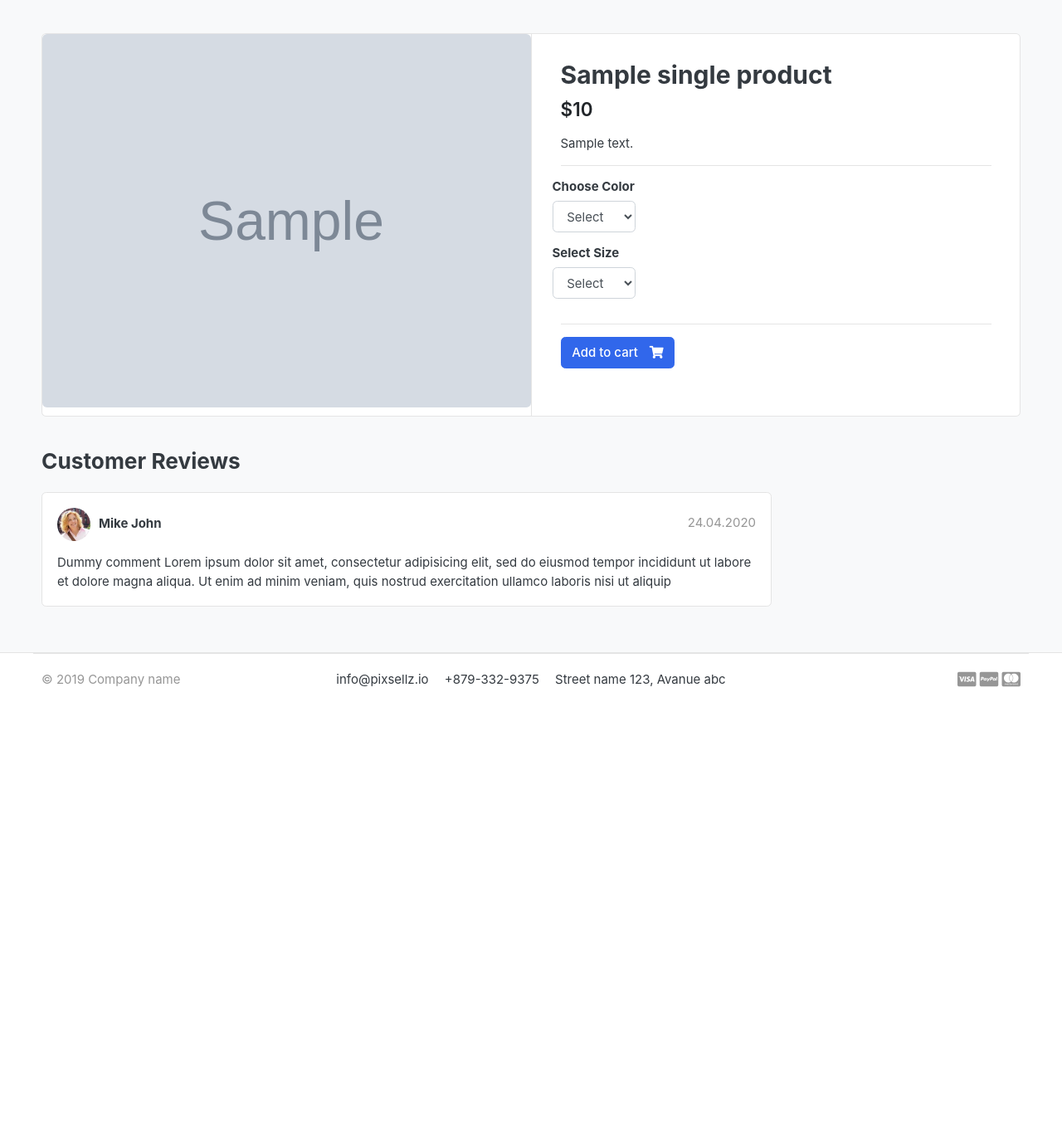
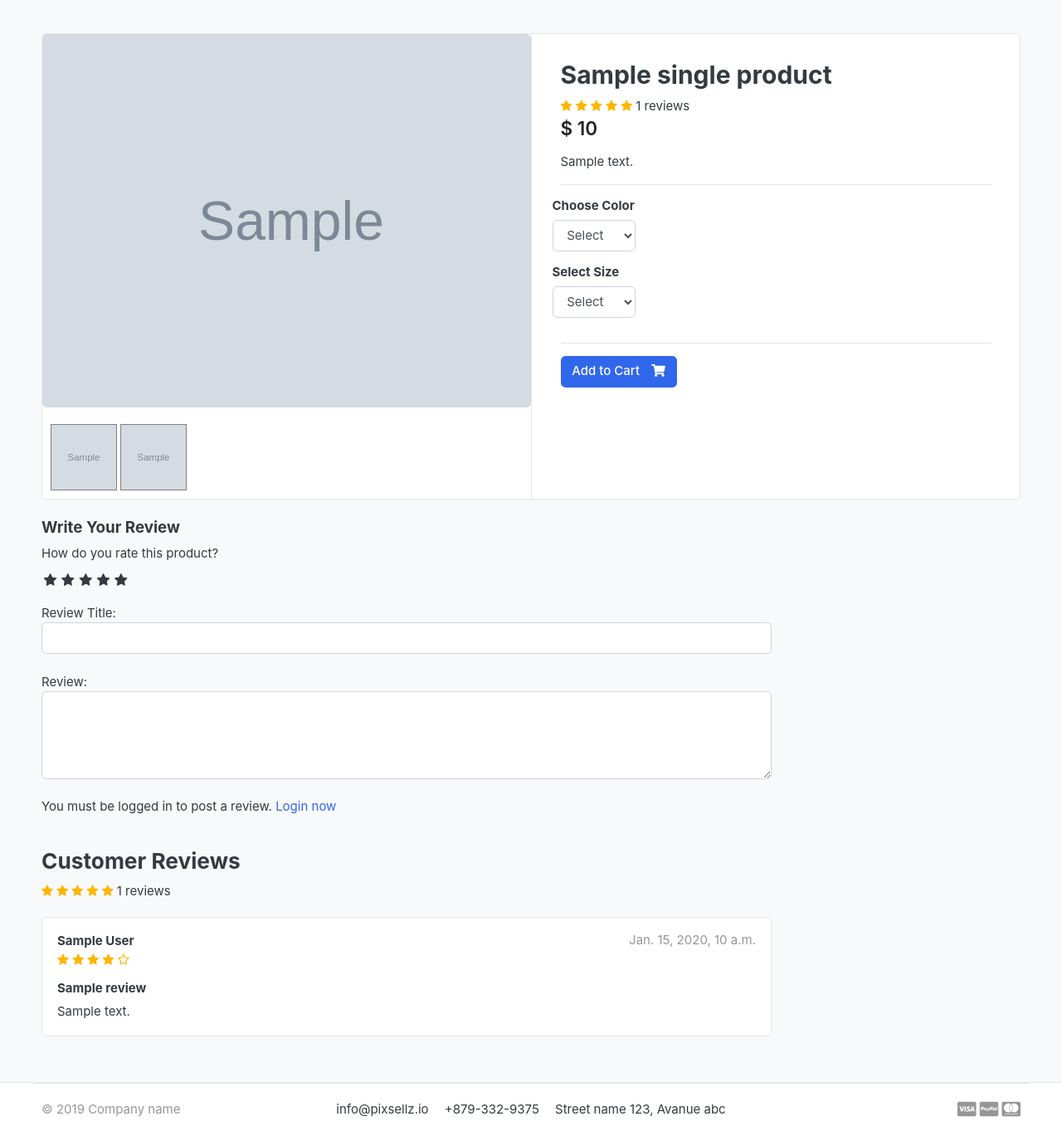
Before and after one commit to codernirmalnp/django_ecommerce, a Django app: template templates/store/product_detail.html in a window 1280 px wide. Shown: the part 118-1487 px from the top of the page at 83% size. Before the commit the page ends 946 px from the top, so only its background shows below. Run offline with Django 3.2, Linux system fonts and the light colour scheme; the template is opened without the code that fills it: most values are stand-ins (such as "Sample title", 1, 10 or a date in 2020); grey boxes marked "Sample" are stand-in pictures; some libraries are stand-ins or nearby versions; some web fonts are replaced.

Commit message:
Review and rating system:

```diff
--- a/store/admin.py
+++ b/store/admin.py
@@ -1,5 +1,5 @@
 from django.contrib import admin
-from .models import Product,Variation
+from .models import Product,Variation,ReviewRating
 
 # Register your models here.
 class ProductAdmin(admin.ModelAdmin):
@@ -13,3 +13,4 @@ class VariationAdmin(admin.ModelAdmin):
 
 admin.site.register(Product,ProductAdmin)
 admin.site.register(Variation,VariationAdmin)
+admin.site.register(ReviewRating)
--- /dev/null
+++ b/store/forms.py
@@ -0,0 +1,6 @@
+from django import forms
+from .models import ReviewRating
+class ReviewForm(forms.ModelForm):
+    class Meta:
+        model=ReviewRating
+        fields=['subject','review','rating']
--- a/store/urls.py
+++ b/store/urls.py
@@ -6,5 +6,7 @@ urlpatterns = [
     path('',views.store,name="store"),
     path('category/<slug:category_slug>/',views.store,name="product_by_category"),
     path('category/<slug:category_slug>/<slug:product_slug>/',views.product_detail,name="product_detail"),
-    path('search/',views.search,name="search")
+    path('search/',views.search,name="search"),
+    path('submit_review/<int:product_id>/', views.submit_review, name='submit_review'),
+
 ]
--- a/templates/store/product_detail.html
+++ b/templates/store/product_detail.html
@@ -1,118 +1,191 @@
-{%extends 'base.html'%}
-{%load static%}
-{%block content%}
+{% extends 'base.html' %}
+{% load static %}
+
+{% block content %}
+
 <section class="section-content padding-y bg">
 	<div class="container">
+
 		<!-- ============================ COMPONENT 1 ================================= -->
 		<div class="card">
 			<div class="row no-gutters">
 				<aside class="col-md-6">
 					<article class="gallery-wrap">
-                  <div class="img-big-wrap">
-                     <a href="#"><img src="{{single_product.images.url}}"></a>
-                  </div>
-                  <!-- img-big-wrap.// -->
-               </article>
-               <!-- gallery-wrap .end// -->
+						<div class="img-big-wrap mainImage">
+							<center><img src="{{ single_product.images.url }}"></center>
+						</div> <!-- img-big-wrap.// -->
+
+					</article> <!-- gallery-wrap .end// -->
+					<ul class="thumb">
+						<li>
+							<a href="{{ single_product.images.url }}" target="mainImage"><img src="{{ single_product.images.url }}" alt="Product Image"></a>
+							{% for i in product_gallery %}
+							<a href="{{i.image.url}}" target="mainImage"><img src="{{i.image.url}}" alt="Product Image"></a>
+							{% endfor %}
+						</li>
+					</ul>
 				</aside>
 				<main class="col-md-6 border-left">
-               <form action="{% url 'add_cart' single_product.id%}" method="POST">
-                  {%csrf_token%}
+
+					<form action="{% url 'add_cart' single_product.id %}" method="POST">
+						{% csrf_token %}
 						<article class="content-body">
-                     <h2 class="title">{{single_product.product_name}}</h2>
+
+							<h2 class="title">{{ single_product.product_name }}</h2>
+							<div class="rating-star">
+								<span>
+									<i class="fa fa-star{% if single_product.averageReview < 0.5 %}-o{% elif single_product.averageReview >= 0.5 and single_product.averageReview < 1 %}-half-o {% endif %}" aria-hidden="true"></i>
+									<i class="fa fa-star{% if single_product.averageReview < 1.5 %}-o{% elif single_product.averageReview >= 1.5 and single_product.averageReview < 2 %}-half-o {% endif %}" aria-hidden="true"></i>
+									<i class="fa fa-star{% if single_product.averageReview < 2.5 %}-o{% elif single_product.averageReview >= 2.5 and single_product.averageReview < 3 %}-half-o {% endif %}" aria-hidden="true"></i>
+									<i class="fa fa-star{% if single_product.averageReview < 3.5 %}-o{% elif single_product.averageReview >= 3.5 and single_product.averageReview < 4 %}-half-o {% endif %}" aria-hidden="true"></i>
+									<i class="fa fa-star{% if single_product.averageReview < 4.5 %}-o{% elif single_product.averageReview >= 4.5 and single_product.averageReview < 5 %}-half-o {% endif %}" aria-hidden="true"></i>
+	<span>{{single_product.countReview}} reviews</span>
+									</span>
+							</div>
+
+
 							<div class="mb-3">
-                        <var class="price h4">${{single_product.price}}</var>
+								<var class="price h4">$ {{single_product.price}}</var>
 							</div>
-                     <p>{{single_product.description}}</p>
+
+							<p>{{ single_product.description }}</p>
+
+
 							<hr>
 							<div class="row">
 								<div class="item-option-select">
 									<h6>Choose Color</h6>
-                           <select name="color" id="" class="form-control" required>
-                              <option value=""  disabled selected>Select</option>
-                              {%for i in single_product.variation_set.colors%}
-                              <option value="{{i.variation_value | lower}}">{{i.variation_value | capfirst}}</option>
-                              {%endfor%}
-
+									<select name="color" class="form-control" required>
+										<option value="" disabled selected>Select</option>
+										{% for i in single_product.variation_set.colors %}
+										<option value="{{ i.variation_value | lower }}">{{ i.variation_value | capfirst }}</option>
+										{% endfor %}
 									</select>
-                           <!-- <div class="btn-group btn-group-sm btn-group-toggle" data-toggle="buttons"> -->
-                           <!-- <label class="btn btn-light">
-                              <input type="radio" name="radio_color"> Silver
-                              </label>
-                              <label class="btn btn-light">
-                              <input type="radio" name="radio_color"> Gray
-                              </label>
-                              <label class="btn btn-light active">
-                              <input type="radio" name="radio_color checked"> Gold
-                              </label>
-                              <label class="btn btn-light">
-                              <input type="radio" name="radio_color"> Black
-                              </label> -->
-                           <!-- </div> -->
 								</div>
 							</div>
-                     <!-- row.// -->
 							<div class="row">
 								<div class="item-option-select">
 									<h6>Select Size</h6>
-                           <select name="size" id="" class="form-control" required>
-                              <option value=""  disabled selected>Select</option>
-                              {%for i in single_product.variation_set.size%}
-                              <option value="{{i.variation_value | lower}}">{{i.variation_value | capfirst}}</option>
-                              {%endfor%}
+									<select name="size" class="form-control">
+										<option value="" disabled selected>Select</option>
+										{% for i in single_product.variation_set.sizes %}
+										<option value="{{ i.variation_value | lower }}">{{ i.variation_value | capfirst }}</option>
+										{% endfor %}
 									</select>
 								</div>
 							</div>
-
-         <!-- row.// -->
 							<hr>
-         {%if single_product.stock <= 0 %} <h5 class="text-danger">Out of Stock</h5>
-         {%else%}
-         {% if in_cart%}
-         <button type="submit" class="btn  btn-primary"> <span class="text">Add to cart</span> <i
-            class="fas fa-shopping-cart"></i> </button>
-         <a href="{%url 'cart'%}" class="btn btn-outline-primary"> <span class="text">View Cart</span> <i
-            class="fas fa-eye"></i> </a>
-         {%else%}
-         <button type="submit" class="btn  btn-primary"> <span class="text">Add to cart</span> <i
-            class="fas fa-shopping-cart"></i> </button>
-         {%endif%}
-         {%endif%}
+							{% if single_product.stock <= 0 %}
+							<h5 class="text-danger">Out of Stock</h5>
+							{% else %}
+							<button type="submit" class="btn  btn-primary"> <span class="text">Add to Cart</span> <i class="fas fa-shopping-cart"></i> </button>
+							{% endif %}
 						</article> <!-- product-info-aside .// -->
 					</form>
 				</main> <!-- col.// -->
-      </div>
-      <!-- row.// -->
-   </div>
-   <!-- card.// -->
+			</div> <!-- row.// -->
+		</div> <!-- card.// -->
 		<!-- ============================ COMPONENT 1 END .// ================================= -->
+
 		<br>
+
 		<div class="row">
 			<div class="col-md-9">
+
+
+
+				<form   action="{% url 'submit_review' single_product.id %}" method="POST">
+					{% csrf_token %}
+					<h5>Write Your Review</h5>
+
+
+					<div>
+						<!-- Rating stars -->
+						<label>How do you rate this product?</label>
+						<br>
+						<div class="rate">
+							<input type="radio" name="rating" id="rating10" value="5" required /><label for="rating10" title="5"></label>
+							<input type="radio" name="rating" id="rating9" value="4.5" required /><label for="rating9" title="4.5" class="half"></label>
+							<input type="radio" name="rating" id="rating8" value="4" required /><label for="rating8" title="4"></label>
+							<input type="radio" name="rating" id="rating7" value="3.5" required /><label for="rating7" title="3.5" class="half"></label>
+							<input type="radio" name="rating" id="rating6" value="3" required /><label for="rating6" title="3"></label>
+							<input type="radio" name="rating" id="rating5" value="2.5" required /><label for="rating5" title="2.5" class="half"></label>
+							<input type="radio" name="rating" id="rating4" value="2" required /><label for="rating4" title="2"></label>
+							<input type="radio" name="rating" id="rating3" value="1.5" required /><label for="rating3" title="1.5" class="half"></label>
+							<input type="radio" name="rating" id="rating2" value="1" required /><label for="rating2" title="1"></label>
+							<input type="radio" name="rating" id="rating1" value="0.5" required /><label for="rating1" title="0.5" class="half"></label>
+						</div>
+<br>
+						Review Title:
+						<input type="text" class="form-control" name="subject">
+						<br>
+						Review:
+						<textarea name="review" rows="4" class="form-control"></textarea>
+						<br>
+						{% if user.is_authenticated %}
+							{% if orderproduct %}
+								<input type="submit" value="Submit Review" class="btn btn-primary">
+							{% else %}
+								<p>You must purchase this product to post a review.</p>
+							{% endif %}
+						{% else %}
+						<p>You must be logged in to post a review. <span><a href="{% url 'login' %}">Login now</a></span></p>
+						{% endif %}
+
+					</div>
+{% include 'includes/alerts.html' %}
+				</form>
+<br>
+
 <header class="section-heading">
 	<h3>Customer Reviews </h3>
+	<div class="rating-star">
+		<span>
+			<i class="fa fa-star{% if single_product.averageReview < 0.5 %}-o{% elif single_product.averageReview >= 0.5 and single_product.averageReview < 1 %}-half-o {% endif %}" aria-hidden="true"></i>
+			<i class="fa fa-star{% if single_product.averageReview < 1.5 %}-o{% elif single_product.averageReview >= 1.5 and single_product.averageReview < 2 %}-half-o {% endif %}" aria-hidden="true"></i>
+			<i class="fa fa-star{% if single_product.averageReview < 2.5 %}-o{% elif single_product.averageReview >= 2.5 and single_product.averageReview < 3 %}-half-o {% endif %}" aria-hidden="true"></i>
+			<i class="fa fa-star{% if single_product.averageReview < 3.5 %}-o{% elif single_product.averageReview >= 3.5 and single_product.averageReview < 4 %}-half-o {% endif %}" aria-hidden="true"></i>
+			<i class="fa fa-star{% if single_product.averageReview < 4.5 %}-o{% elif single_product.averageReview >= 4.5 and single_product.averageReview < 5 %}-half-o {% endif %}" aria-hidden="true"></i>
+	<span>{{single_product.countReview}} reviews</span>
+			</span>
+	</div>
+
 </header>
+
+{% for review in reviews %}
 				<article class="box mb-3">
 					<div class="icontext w-100">
-               <img src="{%static './images/avatars/avatar1.jpg'%}" class="img-xs icon rounded-circle">
+
 						<div class="text">
-                  <span class="date text-muted float-md-right">24.04.2020 </span>
-                  <h6 class="mb-1">Mike John </h6>
+							<span class="date text-muted float-md-right">{{review.updated_at}} </span>
+							<h6 class="mb-1">{{review.user.full_name}} </h6>
+							<div class="rating-star">
+								<span>
+									<i class="fa fa-star{% if review.rating == 0.5 %}-half-o{% elif review.rating < 1 %}-o {% endif %}" aria-hidden="true"></i>
+									<i class="fa fa-star{% if review.rating == 1.5 %}-half-o{% elif review.rating < 2 %}-o {% endif %}" aria-hidden="true"></i>
+									<i class="fa fa-star{% if review.rating == 2.5 %}-half-o{% elif review.rating < 3 %}-o {% endif %}" aria-hidden="true"></i>
+									<i class="fa fa-star{% if review.rating == 3.5 %}-half-o{% elif review.rating < 4 %}-o {% endif %}" aria-hidden="true"></i>
+									<i class="fa fa-star{% if review.rating == 4.5 %}-half-o{% elif review.rating < 5 %}-o {% endif %}" aria-hidden="true"></i>
+								</span>
 							</div>
 						</div>
-            <!-- icontext.// -->
+					</div> <!-- icontext.// -->
 					<div class="mt-3">
+						<h6>{{review.subject}}</h6>
 						<p>
-                  Dummy comment Lorem ipsum dolor sit amet, consectetur adipisicing elit, sed do eiusmod
-                  tempor incididunt ut labore et dolore magna aliqua. Ut enim ad minim veniam,
-                  quis nostrud exercitation ullamco laboris nisi ut aliquip
+							{{review.review}}
 						</p>
 					</div>
 				</article>
-      </div>
-      <!-- col.// -->
-   </div>
-   <!-- row.// -->
+{% endfor %}
+
+
+			</div> <!-- col.// -->
+		</div> <!-- row.// -->
+
+
 	</div> <!-- container .//  -->
 </section>
-{%endblock%}
+<!-- ========================= SECTION CONTENT END// ========================= -->
+
+{% endblock %}
```
Also changed, not shown: store/models.py (+34 -1 lines), store/views.py (+45 -4 lines), store/migrations/0003_reviewrating.py (added). Lines whose indentation alone changed are shown as unchanged.
